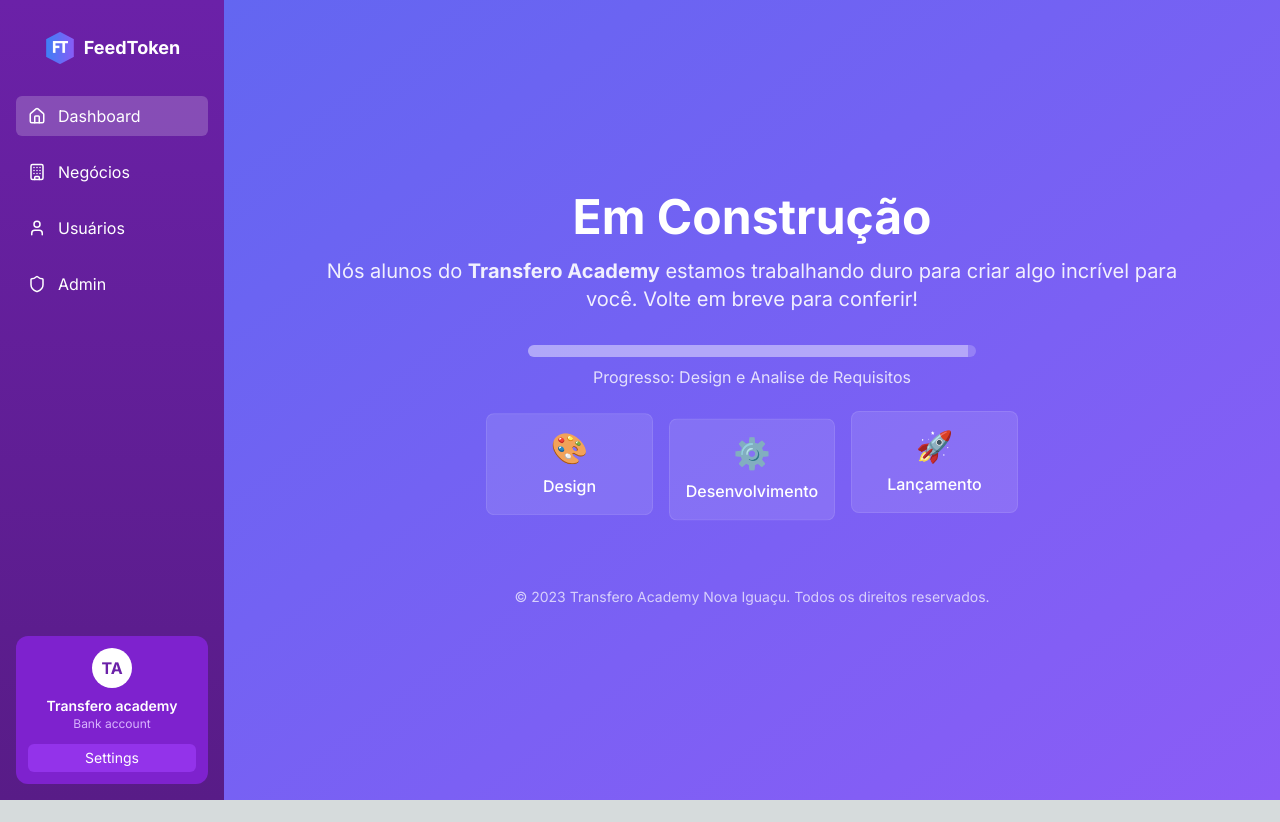
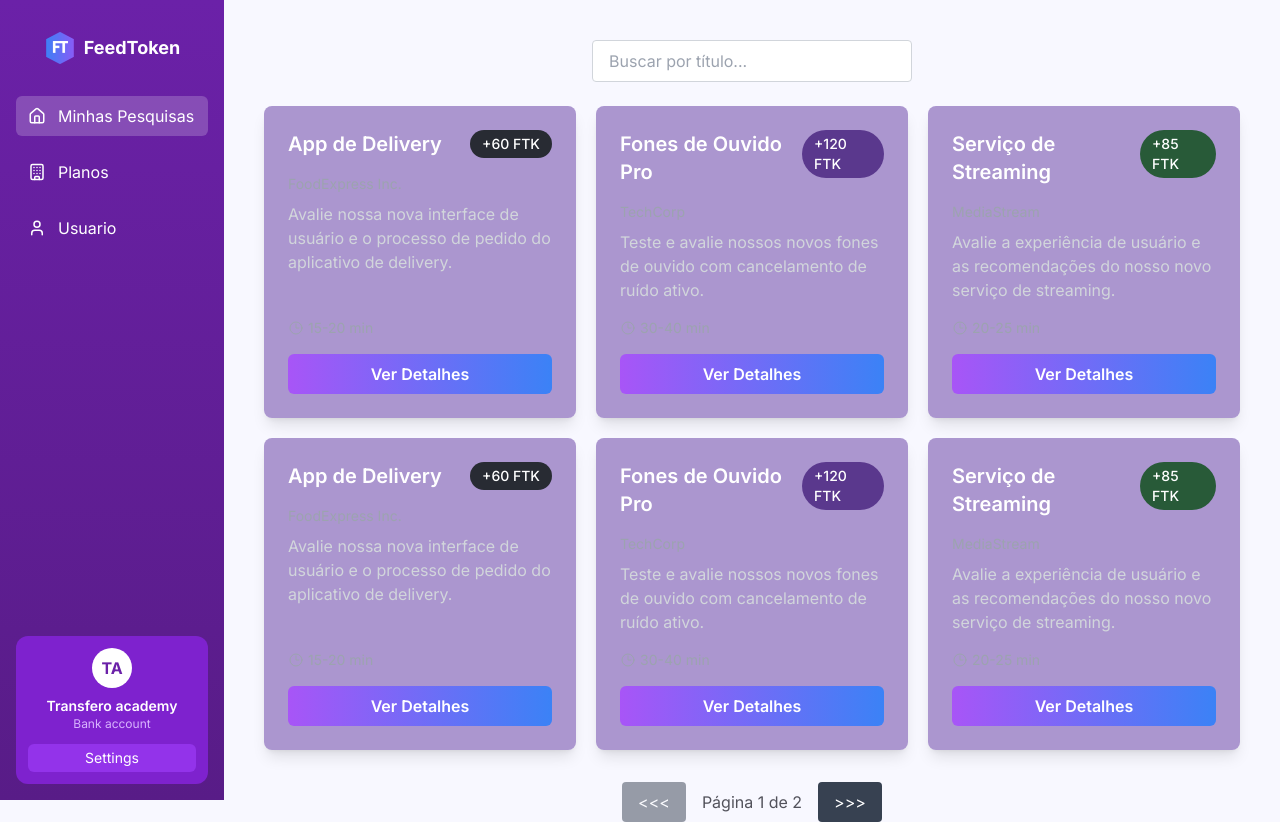
Before and after one commit to TransferoNovaIguacu/feedback-company-front, a Next.js app: page /company in a window 1280 px wide. Before the commit the page ends 800 px from the top, so only its background shows below. Built offline with nearby package versions, Linux system fonts and the light colour scheme; sample sign-in values are in the browser's storage.

Commit message:
feat: implement CompanyPage with search functionality and pagination; update CardAvaliacao for dynamic button rendering

```diff
--- a/app/company/page.tsx
+++ b/app/company/page.tsx
@@ -1,8 +1,194 @@
+"use client";
+import { useState, useEffect } from "react";
+import { Botao1 } from "../components/Botao";
+import { CardAvaliacao, CardAvaliacaoType } from "../components/CardAvaliacao";
 
-import EmConstrucao from "../en-construcao/page";
+const mockData: CardAvaliacaoType[] = [
+  {
+    id: 1,
+    title: "App de Delivery",
+    company: "FoodExpress Inc.",
+    description:
+      "Avalie nossa nova interface de usuário e o processo de pedido do aplicativo de delivery.",
+    time: "15-20 min",
+    reward: "+60 FTK",
+    rewardBg: "bg-[#282B33]",
+    rewardText: "text-white",
+    href: "/auth/login",
+  },
+  {
+    id: 2,
+    title: "Fones de Ouvido Pro",
+    company: "TechCorp",
+    description:
+      "Teste e avalie nossos novos fones de ouvido com cancelamento de ruído ativo.",
+    time: "30-40 min",
+    reward: "+120 FTK",
+    rewardBg: "bg-[#5A388D]",
+    rewardText: "text-white",
+    href: "/auth/login",
+  },
+  {
+    id: 3,
+    title: "Serviço de Streaming",
+    company: "MediaStream",
+    description:
+      "Avalie a experiência de usuário e as recomendações do nosso novo serviço de streaming.",
+    time: "20-25 min",
+    reward: "+85 FTK",
+    rewardBg: "bg-[#285A38]",
+    rewardText: "text-white",
+    href: "/auth/login",
+  },
+  {
+    id: 4,
+    title: "App de Delivery",
+    company: "FoodExpress Inc.",
+    description:
+      "Avalie nossa nova interface de usuário e o processo de pedido do aplicativo de delivery.",
+    time: "15-20 min",
+    reward: "+60 FTK",
+    rewardBg: "bg-[#282B33]",
+    rewardText: "text-white",
+    href: "/auth/login",
+  },
+  {
+    id: 5,
+    title: "Fones de Ouvido Pro",
+    company: "TechCorp",
+    description:
+      "Teste e avalie nossos novos fones de ouvido com cancelamento de ruído ativo.",
+    time: "30-40 min",
+    reward: "+120 FTK",
+    rewardBg: "bg-[#5A388D]",
+    rewardText: "text-white",
+    href: "/auth/login",
+  },
+  {
+    id: 6,
+    title: "Serviço de Streaming",
+    company: "MediaStream",
+    description:
+      "Avalie a experiência de usuário e as recomendações do nosso novo serviço de streaming.",
+    time: "20-25 min",
+    reward: "+85 FTK",
+    rewardBg: "bg-[#285A38]",
+    rewardText: "text-white",
+    href: "/auth/login",
+  },
+  {
+    id: 7,
+    title: "App de Delivery",
+    company: "FoodExpress Inc.",
+    description:
+      "Avalie nossa nova interface de usuário e o processo de pedido do aplicativo de delivery.",
+    time: "15-20 min",
+    reward: "+60 FTK",
+    rewardBg: "bg-[#282B33]",
+    rewardText: "text-white",
+    href: "/auth/login",
+  },
+  {
+    id: 8,
+    title: "Fones de Ouvido Pro",
+    company: "TechCorp",
+    description:
+      "Teste e avalie nossos novos fones de ouvido com cancelamento de ruído ativo.",
+    time: "30-40 min",
+    reward: "+120 FTK",
+    rewardBg: "bg-[#5A388D]",
+    rewardText: "text-white",
+    href: "/auth/login",
+  },
+  {
+    id: 9,
+    title: "Serviço de Streaming",
+    company: "MediaStream",
+    description:
+      "Avalie a experiência de usuário e as recomendações do nosso novo serviço de streaming.",
+    time: "20-25 min",
+    reward: "+85 FTK",
+    rewardBg: "bg-[#285A38]",
+    rewardText: "text-white",
+    href: "/auth/login",
+  },
+];
 
-export default function CompanyPage(){
-    return(
-        <EmConstrucao/>
-    )
+export default function CompanyPage() {
+  const [paginaAtual, setPaginaAtual] = useState(1);
+  const [busca, setBusca] = useState("");
+  const itensPorPagina = 6;
+
+  // Filtra os cards conforme o título
+  const dadosFiltrados = mockData.filter((item) =>
+    item.title.toLowerCase().includes(busca.toLowerCase())
+  );
+
+  const totalPaginas = Math.ceil(dadosFiltrados.length / itensPorPagina);
+
+  const dadosVisiveis = dadosFiltrados.slice(
+    (paginaAtual - 1) * itensPorPagina,
+    paginaAtual * itensPorPagina
+  );
+
+  // Resetar para a página 1 quando a busca mudar
+  useEffect(() => {
+    setPaginaAtual(1);
+  }, [busca]);
+
+  return (
+    <div className="h-screen w-full flex flex-col justify-start items-center py-10">
+      {/* Campo de busca */}
+      <input
+        type="text"
+        placeholder="Buscar por título..."
+        value={busca}
+        onChange={(e) => setBusca(e.target.value)}
+        className="mb-6 px-4 py-2 text-zinc-700 border border-gray-300 rounded w-80 focus:outline-none focus:ring-2 focus:ring-violet-500"
+      />
+
+      <div className="h-full flex flex-col justify-between">
+        <div className="grid grid-cols-1 md:grid-cols-2 lg:grid-cols-3 gap-5 px-10">
+          {dadosVisiveis.length > 0 ? (
+            dadosVisiveis.map((data) => (
+              <CardAvaliacao
+                botao={<Botao1 texto="Ver Detalhes" />}
+                className="bg-violet-900 bg-opacity-100 h-full"
+                key={data.id}
+                CardAvaliacaoInfo={data}
+              />
+            ))
+          ) : (
+            <p className="text-white col-span-full text-center">
+              Nenhum resultado encontrado.
+            </p>
+          )}
+        </div>
+
+        {totalPaginas > 1 && (
+          <div className="mt-8 flex justify-center items-center gap-4">
+            <button
+              onClick={() => setPaginaAtual((prev) => Math.max(prev - 1, 1))}
+              disabled={paginaAtual === 1}
+              className="px-4 py-2 bg-gray-700 text-white rounded disabled:opacity-50"
+            >
+              {"<<<"}
+            </button>
+            <span className="text-zinc-600">
+              Página {paginaAtual} de {totalPaginas}
+            </span>
+            <button
+              onClick={() =>
+                setPaginaAtual((prev) => Math.min(prev + 1, totalPaginas))
+              }
+              disabled={paginaAtual === totalPaginas}
+              className="px-4 py-2 bg-gray-700 text-white rounded disabled:opacity-50"
+            >
+              {">>>"}
+            </button>
+          </div>
+        )}
+      </div>
+    </div>
+  );
 }
--- a/app/components/CardAvaliacao.tsx
+++ b/app/components/CardAvaliacao.tsx
@@ -1,5 +1,5 @@
 // components/CardAvaliacao.tsx
-import React from 'react';
+import React, { ReactNode } from 'react';
 import { Botao2 } from './Botao'; // Assumindo que Botao2 está em './Botao'
 
 // Definição da interface para as props do CardAvaliacao
@@ -16,13 +16,15 @@ export interface CardAvaliacaoType {
 }
 
 interface CardAvaliacaoProps {
-    CardAvaliacaoInfo: CardAvaliacaoType
+    CardAvaliacaoInfo: CardAvaliacaoType,
+    className?: string
+    botao?: ReactNode
 }
 
-export  function CardAvaliacao({CardAvaliacaoInfo}: CardAvaliacaoProps) {
+export  function CardAvaliacao({CardAvaliacaoInfo, className, botao}: CardAvaliacaoProps) {
     const {company, description, href, reward,rewardBg, rewardText, time, title} = CardAvaliacaoInfo
   return (
-    <div className="bg-gray-950 rounded-lg p-6 shadow-lg flex flex-col bg-opacity-45">
+    <div className={`bg-gray-950 rounded-lg p-6 shadow-lg flex flex-col bg-opacity-45 ${className}`}>
       <div className="flex justify-between items-start mb-4">
         <h3 className="text-xl font-semibold text-white">
           {title}
@@ -58,7 +60,7 @@ export  function CardAvaliacao({CardAvaliacaoInfo}: CardAvaliacaoProps) {
         {time}
       </div>
       <a href={href}>
-        <Botao2 texto="Participar" />
+        {!botao? <Botao2 texto="Participar" /> : botao}
       </a>
     </div>
   );
--- a/app/components/sidebar.tsx
+++ b/app/components/sidebar.tsx
@@ -24,9 +24,7 @@ export default function Sidebar({ companyInfo }: SidebarProps) {
   const pathname = usePathname();
   const [sidebarOpen, setSidebarOpen] = useState(false);
 
-  const selectedKey =
-    menuItems.find((item) => pathname.startsWith(item.href))?.key ??
-    "dashboard";
+  const selectedKey = menuItems.find((item) => pathname.startsWith(item.href))?.key ?? "Meinhas Pesquisas";
 
   // Função para verificar se estamos em tela desktop >= md (768px)
   const isDesktop = () => window.matchMedia("(min-width: 768px)").matches;
--- a/app/components/sidebarContent.tsx
+++ b/app/components/sidebarContent.tsx
@@ -9,19 +9,18 @@ type SidebarContentProps = {
 
 export const menuItems = [
   {
-    key: "dashboard",
-    label: "Dashboard",
-    href: "/dashboard",
+    key: "Minhas Pesquisas",
+    label: "Minhas Pesquisas",
+    href: "/company",
     icon: <Home size={18} />,
   },
   {
-    key: "business",
-    label: "Negócios",
-    href: "/business",
+    key: "planos",
+    label: "Planos",
+    href: "company/planos",
     icon: <Building size={18} />,
   },
-  { key: "user", label: "Usuários", href: "/users", icon: <User size={18} /> },
-  { key: "admin", label: "Admin", href: "/admin", icon: <Shield size={18} /> },
+  { key: "user", label: "Usuario", href: "/users", icon: <User size={18} /> },
 ] as const;
 
 type MenuItem = (typeof menuItems)[number];
--- a/app/globals.css
+++ b/app/globals.css
@@ -23,12 +23,13 @@ html, body {
 
 body {
   color: rgb(var(--foreground-rgb));
-  background: linear-gradient(
+  background-color: ghostwhite;
+  /* background: linear-gradient(
       to bottom,
       transparent,
       rgb(var(--background-end-rgb))
     )
-    rgb(var(--background-start-rgb));
+    rgb(var(--background-start-rgb)); */
 }
 .clip-hexagon {
   clip-path: polygon(
```
